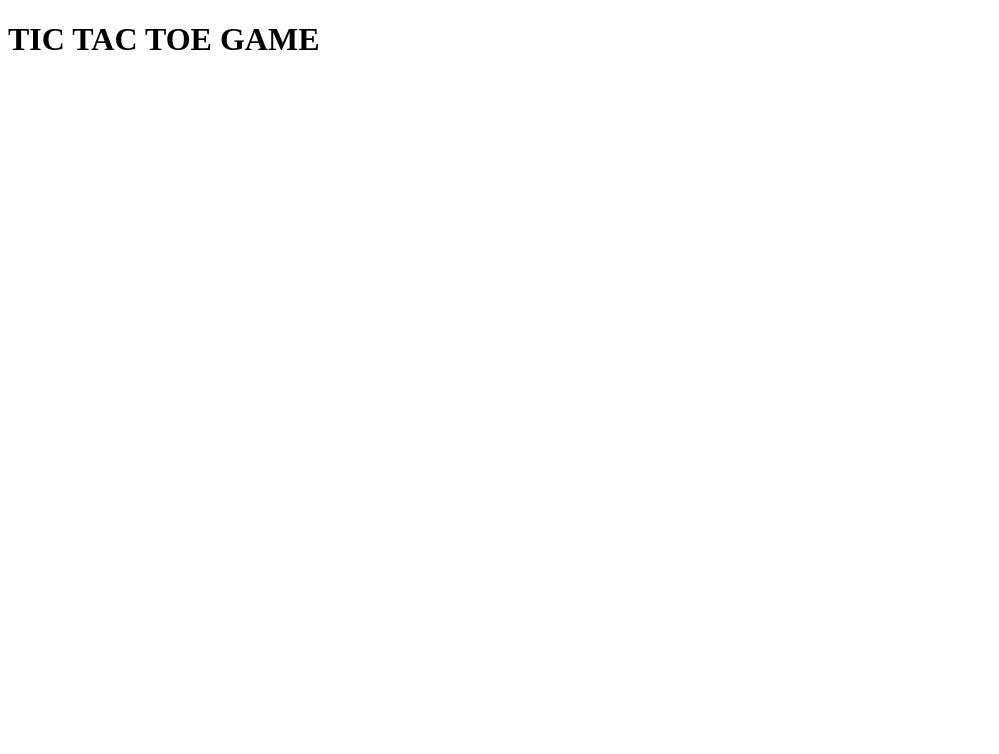
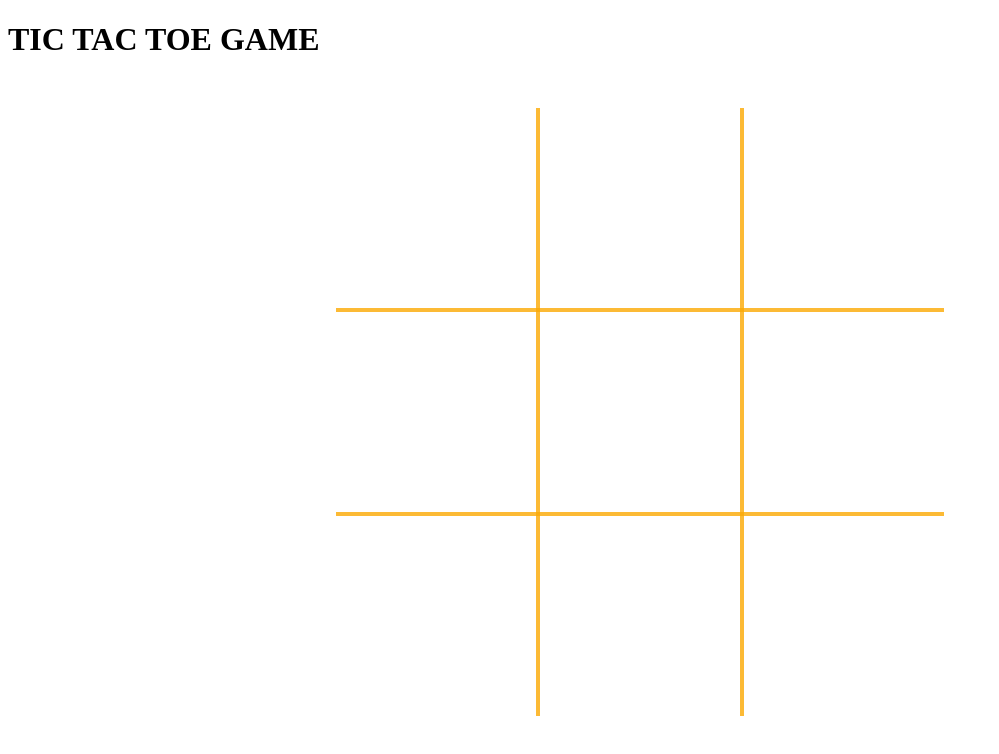
Before and after one commit to linas-dev/JavasScriptProjects, a plain HTML site: page TicTacToe/TicTacToe.html in a window 1280 px wide. Shown: the whole page, without its empty margins (0-999 px from the left). Drawn offline with Linux system fonts and the light colour scheme.

Commit message:
linked css file tictactoe game

```diff
--- a/TicTacToe/TicTacToe.html
+++ b/TicTacToe/TicTacToe.html
@@ -4,6 +4,7 @@
     <meta charset="UTF-8">
     <meta http-equiv="X-UA-Compatible" content="IE=edge">
     <meta name="viewport" content="width=device-width, initial-scale=1.0">
+    <link rel="stylesheet" href="css/game.css">
     <script defer src="js/tictactoe.js"></script>
     <title>Play TicTac Toe Online</title>
 </head>
```
